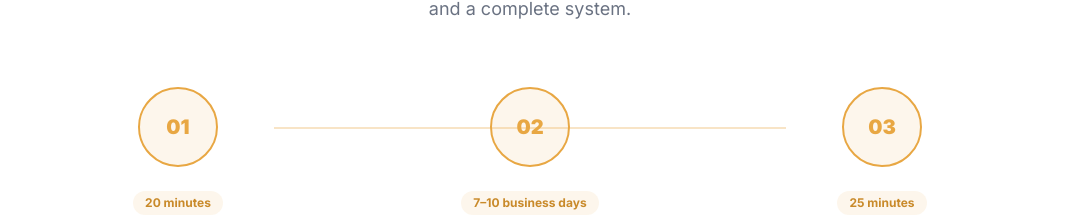
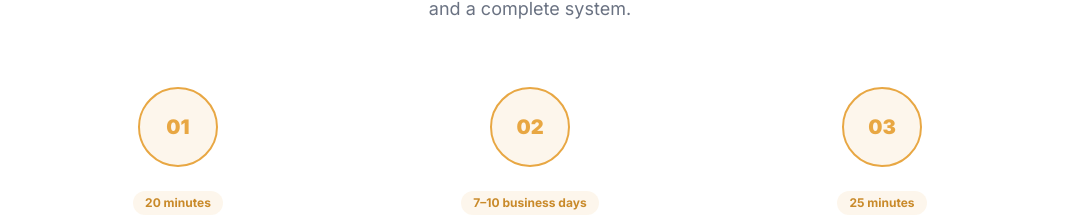
Before and after one commit to FuryGraphics/estimate-engine, a Next.js app: page / in a window 1280 px wide. Shown: the part 4658-4875 px from the top of the page, without its empty margins (110-1181 px from the left). Built offline with nearby package versions, Linux system fonts and the light colour scheme.

Commit message:
fixed homepage

```diff
--- a/src/app/page.tsx
+++ b/src/app/page.tsx
@@ -345,8 +345,6 @@ export default function HomePage() {
           </div>
 
           <div className="grid grid-cols-1 md:grid-cols-3 gap-8 relative">
-            {/* Connecting line (desktop) */}
-            <div className="hidden md:block absolute top-10 left-1/4 right-1/4 h-0.5 bg-[#e8a743] opacity-30" />
 
             {steps.map((step, i) => (
               <div key={step.number} className="relative flex flex-col items-center text-center">
```
